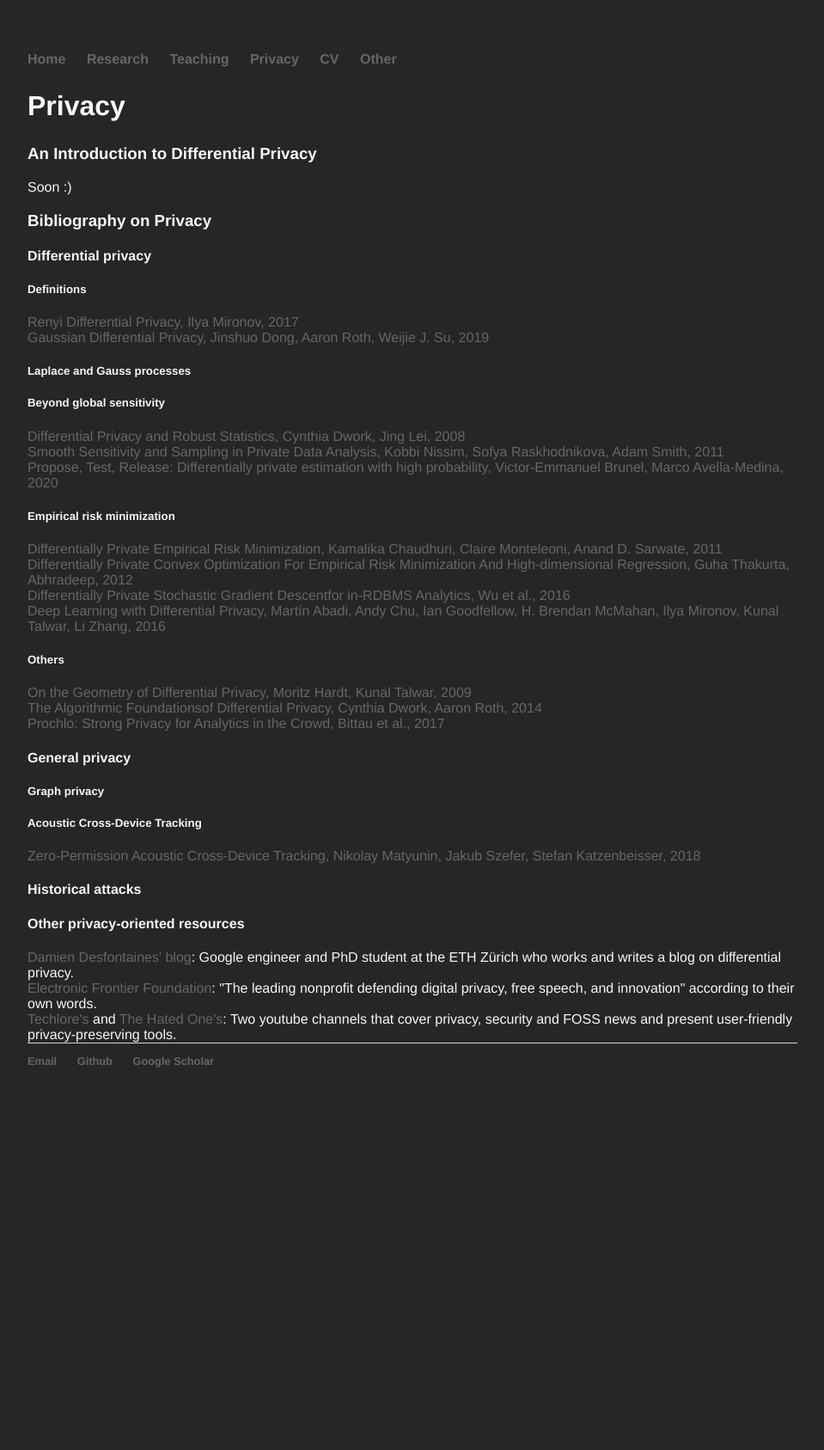
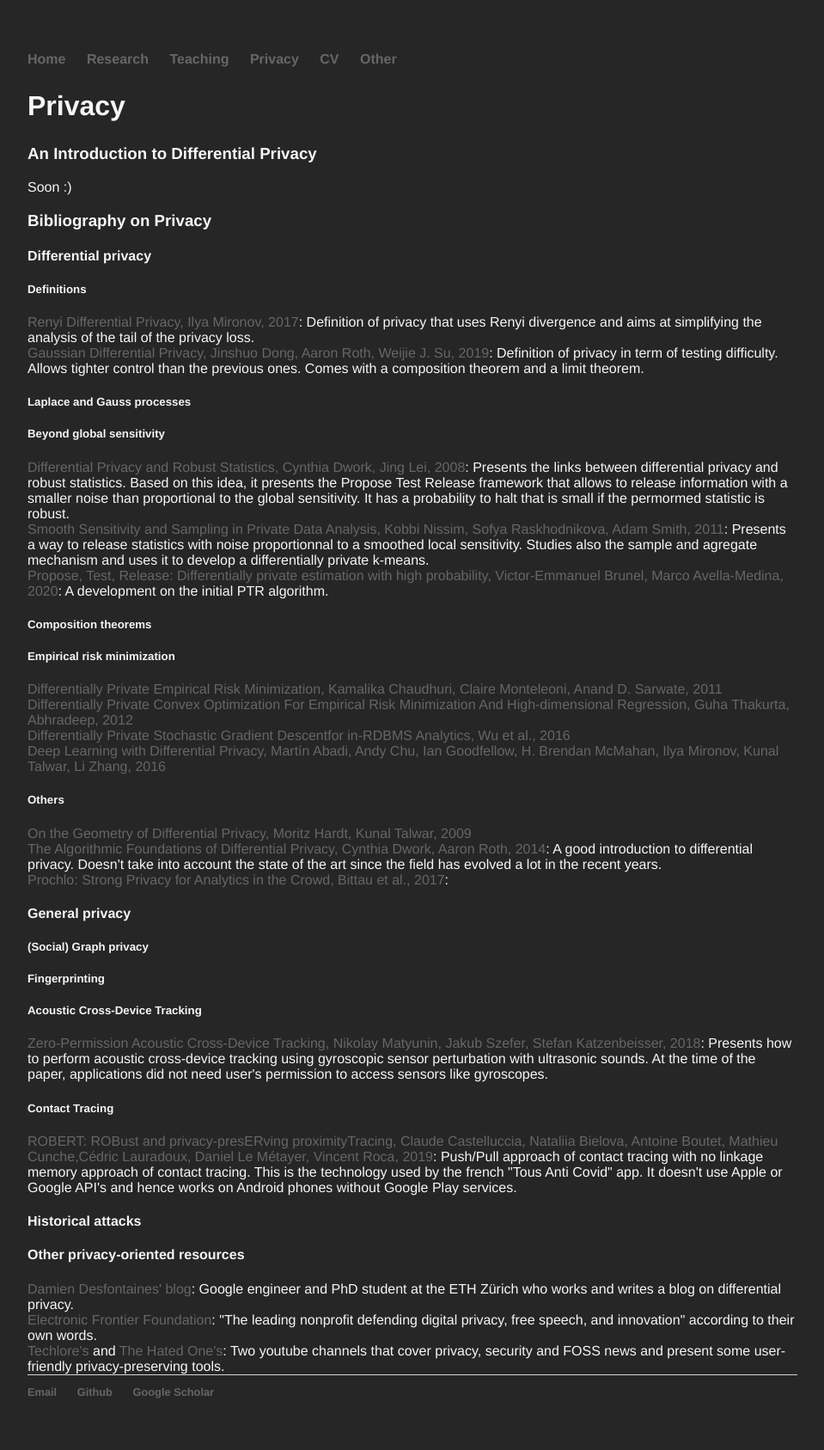
Before and after one commit to clemlal/clemlal.github.io, a Jekyll site: the page built from privacy/index.html, in a window 1280 px wide. Shown: the whole page at 86% size, without its empty margins (160-1119 px from the left). Built offline with Jekyll 4.4.1, drawn with Linux system fonts in a browser that asks for light colours; before the commit the page ends 1302 px from its top, so only the background shows below that.

Commit message:
comme comment added

```diff
--- a/privacy/index.html
+++ b/privacy/index.html
@@ -15,19 +15,31 @@ Soon :)<br/>
 
 <h5> Definitions </h5>
 
-<a target="_blank" href="https://arxiv.org/abs/1702.07476">Renyi Differential Privacy, Ilya Mironov, 2017</a>
+<a target="_blank" href="https://arxiv.org/abs/1702.07476">Renyi Differential Privacy, Ilya Mironov, 2017</a>:
+Definition of privacy that uses Renyi divergence and aims at simplifying the analysis of the tail of
+the privacy loss.
 <br/>
-<a target="_blank" href="https://arxiv.org/abs/1905.02383">Gaussian Differential Privacy, Jinshuo Dong, Aaron Roth, Weijie J. Su, 2019</a>
+<a target="_blank" href="https://arxiv.org/abs/1905.02383">Gaussian Differential Privacy, Jinshuo Dong, Aaron Roth, Weijie J. Su, 2019</a>:
+Definition of privacy in term of testing difficulty. Allows tighter control than the previous ones. Comes with a composition theorem and
+a limit theorem.
 
 <h5> Laplace and Gauss processes </h5>
 
 <h5> Beyond global sensitivity </h5>
 
-<a target="_blank" href="http://www.stat.cmu.edu/~jinglei/dprs_stoc09.pdf">Differential Privacy and Robust Statistics, Cynthia Dwork, Jing Lei, 2008</a>
+<a target="_blank" href="http://www.stat.cmu.edu/~jinglei/dprs_stoc09.pdf">Differential Privacy and Robust Statistics, Cynthia Dwork, Jing Lei, 2008</a>:
+Presents the links between differential privacy and robust statistics. Based on this idea, it presents the Propose Test Release framework
+that allows to release information with a smaller noise than proportional to the global sensitivity. It has a probability to halt
+that is small if the permormed statistic is robust.
 <br/>
-<a target="_blank" href="https://cs-people.bu.edu/ads22//pubs/NRS07/NRS07-full-draft-v1.pdf">Smooth Sensitivity and Sampling in Private Data Analysis, Kobbi Nissim, Sofya Raskhodnikova, Adam Smith, 2011</a>
+<a target="_blank" href="https://cs-people.bu.edu/ads22//pubs/NRS07/NRS07-full-draft-v1.pdf">Smooth Sensitivity and Sampling in Private Data Analysis, Kobbi Nissim, Sofya Raskhodnikova, Adam Smith, 2011</a>:
+Presents a way to release statistics with noise proportionnal to a smoothed local sensitivity. Studies also the sample and agregate mechanism and uses it
+to develop a differentially private k-means.
 <br/>
-<a target="_blank" href="https://arxiv.org/abs/2002.08774">Propose, Test, Release: Differentially private estimation with high probability, Victor-Emmanuel Brunel, Marco Avella-Medina, 2020</a>
+<a target="_blank" href="https://arxiv.org/abs/2002.08774">Propose, Test, Release: Differentially private estimation with high probability, Victor-Emmanuel Brunel, Marco Avella-Medina, 2020</a>:
+A development on the initial PTR algorithm.
+
+<h5> Composition theorems </h5>
 
 <h5> Empirical risk minimization </h5>
 
@@ -43,17 +55,30 @@ Soon :)<br/>
 
 <a target="_blank" href="https://arxiv.org/abs/0907.3754">On the Geometry of Differential Privacy, Moritz Hardt, Kunal Talwar, 2009</a>
 <br/>
-<a target="_blank" href="https://www.tau.ac.il/~saharon/BigData2015/privacybook.pdf">The Algorithmic Foundationsof Differential Privacy, Cynthia Dwork, Aaron Roth, 2014</a>
+<a target="_blank" href="https://www.tau.ac.il/~saharon/BigData2015/privacybook.pdf">The Algorithmic Foundations of Differential Privacy, Cynthia Dwork, Aaron Roth, 2014</a>:
+A good introduction to differential privacy. Doesn't take into account the state of the art since the field has evolved a lot in the recent years.
 <br/>
-<a target="_blank" href="https://arxiv.org/abs/1710.00901">Prochlo: Strong Privacy for Analytics in the Crowd, Bittau et al., 2017</a>
+<a target="_blank" href="https://arxiv.org/abs/1710.00901">Prochlo: Strong Privacy for Analytics in the Crowd, Bittau et al., 2017</a>:
+
 
 <h4> General privacy </h4>
 
-<h5> Graph privacy </h5>
+<h5> (Social) Graph privacy </h5>
+
+<h5> Fingerprinting </h5>
 
 <h5> Acoustic Cross-Device Tracking </h5>
 
-<a target="_blank" href="https://caslab.csl.yale.edu/publications/matyunin2018zeropermission.pdf">Zero-Permission Acoustic Cross-Device Tracking, Nikolay Matyunin, Jakub Szefer, Stefan Katzenbeisser, 2018</a>
+<a target="_blank" href="https://caslab.csl.yale.edu/publications/matyunin2018zeropermission.pdf">Zero-Permission Acoustic Cross-Device Tracking, Nikolay Matyunin, Jakub Szefer, Stefan Katzenbeisser, 2018</a>:
+Presents how to perform acoustic cross-device tracking using gyroscopic sensor perturbation with ultrasonic sounds. At the time of the paper,
+applications did not need user's permission to access sensors like gyroscopes.
+<br/>
+
+<h5> Contact Tracing </h5>
+<a target="_blank" href="https://hal.inria.fr/hal-02611265/document">ROBERT: ROBust and privacy-presERving proximityTracing, Claude Castelluccia, Nataliia Bielova, Antoine Boutet, Mathieu Cunche,Cédric Lauradoux, Daniel Le Métayer, Vincent Roca, 2019</a>:
+Push/Pull approach of contact tracing with no linkage memory approach of contact tracing. This is the technology used by the french "Tous Anti Covid" app.
+It doesn't use Apple or Google API's and hence works on Android phones without Google Play services.
+<br/>
 
 <h4> Historical attacks </h4>
 
@@ -68,7 +93,7 @@ on differential privacy.
 <br/>
 <a target="_blank" href="https://www.youtube.com/channel/UCs6KfncB4OV6Vug4o_bzijg">Techlore's</a> and
 <a target="_blank" href="https://www.youtube.com/channel/UCjr2bPAyPV7t35MvcgT3W8Q">The Hated One's</a>:
-Two youtube channels that cover privacy, security and FOSS news and present user-friendly
+Two youtube channels that cover privacy, security and FOSS news and present some user-friendly
 privacy-preserving tools.
 
 <br/>
```
